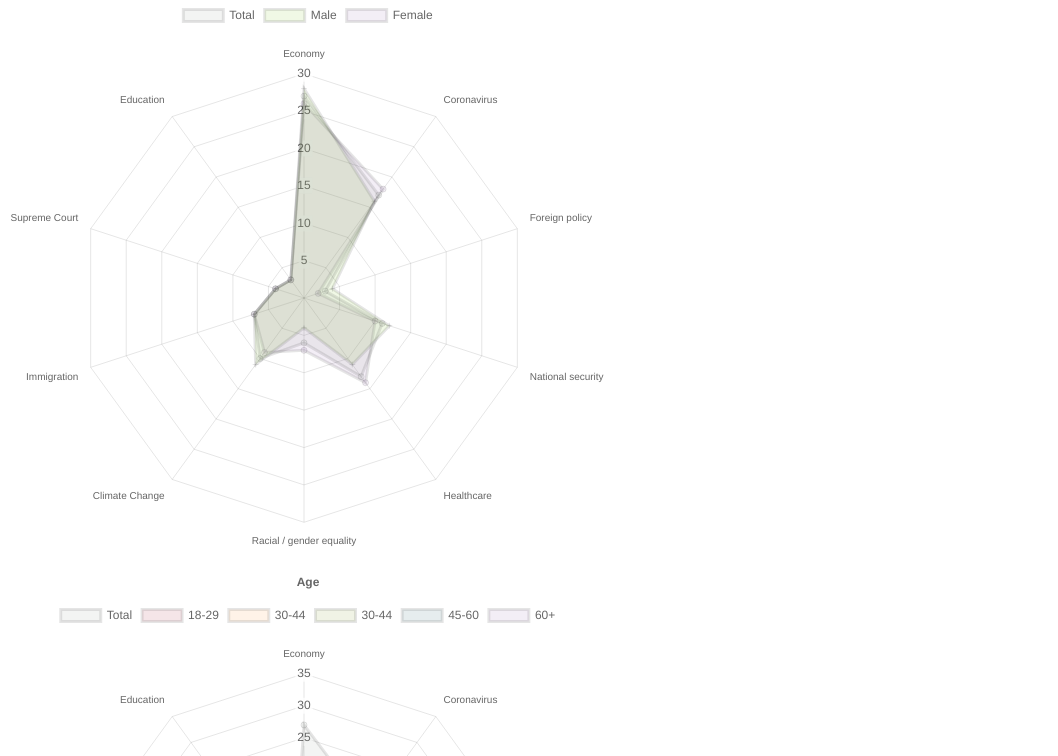
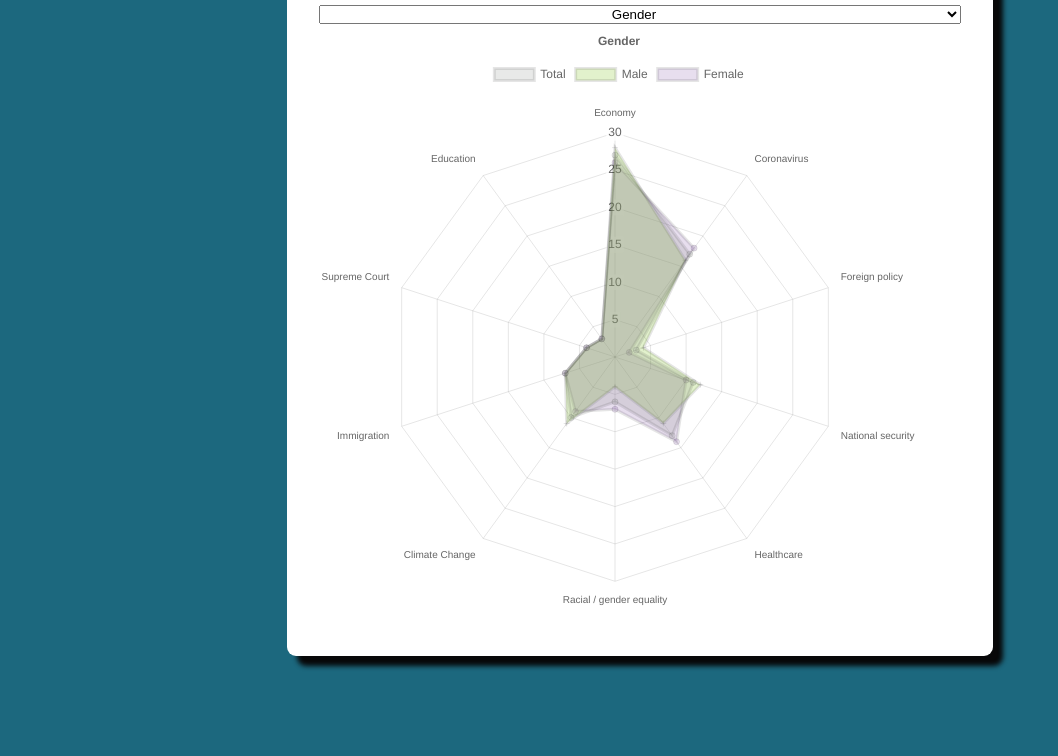
Before and after one commit to anarchopossum/450-Project3, a website: page index.html in a window 1280 px wide. Shown: the part 109-865 px from the top of the page, without its empty margins (0-1058 px from the left). After the commit the page ends 800 px from the top, so only its background shows below. Drawn offline with nearby package versions, Linux system fonts and the light colour scheme.

Commit message:
setup the UI for our html, age is not working, other than that a few tweaks to ploish it up

```diff
--- a/Age.js
+++ b/Age.js
@@ -14,7 +14,7 @@ let chart2 = new Chart(radar2, {
             // Person Type
             label: 'Total',
             // color and width of radar
-            backgroundColor: 'rgba(142,144,140,0.1)',
+            backgroundColor: 'rgba(142,144,140,0.2)',
             //boarderColor: '#8e908c',
             boarderWidth: 3,
             // Number Values Corresponding to issue (See labels)
@@ -24,7 +24,7 @@ let chart2 = new Chart(radar2, {
             // Person Type
             label: '18-29',
             // color and width of radar
-            backgroundColor: 'rgba(154, 3, 30,0.1)',
+            backgroundColor: 'rgba(154, 3, 30,0.2)',
             boarderColor: '#9A031E',
             pointStyle: 'cross',
             boarderwidth: 2,
@@ -35,7 +35,7 @@ let chart2 = new Chart(radar2, {
             // Person Type
             label: '30-44',
             // color and width of radar
-            backgroundColor:'rgba(251, 139, 36,0.1)',
+            backgroundColor:'rgba(251, 139, 36,0.2)',
             boarderColor: '#e36414',
             boarderwidth: 2,
             // Number Values Corresponding to issue (See labels)
@@ -45,7 +45,7 @@ let chart2 = new Chart(radar2, {
             // Person Type
             label: '30-44',
             // color and width of radar
-            backgroundColor:'rgba(113, 140, 0,0.1)',
+            backgroundColor:'rgba(113, 140, 0,0.2)',
             boarderColor: '#718C00',
             boarderwidth: 2,
             // Number Values Corresponding to issue (See labels)
@@ -55,7 +55,7 @@ let chart2 = new Chart(radar2, {
             // Person Type
             label: '45-60',
             // color and width of radar
-            backgroundColor:'rgba(15, 76, 92,0.1)',
+            backgroundColor:'rgba(15, 76, 92,0.2)',
             boarderColor: '#0f4c5c',
             boarderwidth: 2,
             // Number Values Corresponding to issue (See labels)
@@ -64,7 +64,7 @@ let chart2 = new Chart(radar2, {
             // Person Type
             label: '60+',
             // color and width of radar
-            backgroundColor:'rgba(137, 89, 168,0.1)',
+            backgroundColor:'rgba(137, 89, 168,0.2)',
             boarderColor: '#5f0f40',
             boarderwidth: 2,
             // Number Values Corresponding to issue (See labels)
--- a/Location.js
+++ b/Location.js
@@ -13,7 +13,7 @@ let chart4 = new Chart(radar4, {
             {
             label: 'Total',
             // color and width of radar
-            backgroundColor: 'rgba(142,144,140,0.1)',
+            backgroundColor: 'rgba(142,144,140,0.2)',
             //boarderColor: '#8e908c',
             boarderWidth: 3,
             // Number Values Corresponding to issue (See labels)
@@ -23,7 +23,7 @@ let chart4 = new Chart(radar4, {
             // location Type
             label: 'Northeast',
             // color and width of radar
-            backgroundColor:'rgba(154, 3, 30,0.1)',
+            backgroundColor:'rgba(154, 3, 30,0.2)',
             boarderColor: '#9A031E',
             boarderwidth: 2,
             // Number Values Corresponding to issue (See labels)
@@ -33,7 +33,7 @@ let chart4 = new Chart(radar4, {
             // location Type
             label: 'Midwest',
             // color and width of radar
-            backgroundColor:'rgba(251, 139, 36,0.1)',
+            backgroundColor:'rgba(251, 139, 36,0.2)',
             boarderColor: '#e36414',
             boarderwidth: 2,
             // Number Values Corresponding to issue (See labels)
@@ -43,7 +43,7 @@ let chart4 = new Chart(radar4, {
             // location Type
             label: 'South',
             // color and width of radar
-            backgroundColor:'rgba(113, 140, 0,0.1)',
+            backgroundColor:'rgba(113, 140, 0,0.2)',
             boarderColor: '#718C00',
             boarderwidth: 2,
             // Number Values Corresponding to issue (See labels)
@@ -52,7 +52,7 @@ let chart4 = new Chart(radar4, {
             // location Type
             label: 'Mountain',
             // color and width of radar
-            backgroundColor:'rgba(15, 76, 92,0.1)',
+            backgroundColor:'rgba(15, 76, 92,0.2)',
             boarderColor: '#0f4c5c',
             boarderwidth: 2,
             // Number Values Corresponding to issue (See labels)
@@ -61,7 +61,7 @@ let chart4 = new Chart(radar4, {
             // location Type
             label: 'Pacific',
             // color and width of radar
-            backgroundColor: 'rgba(137, 89, 168,0.1)',
+            backgroundColor: 'rgba(137, 89, 168,0.2)',
             boarderColor: '#5f0f40',
             pointStyle: 'cross',
             boarderwidth: 2,
--- a/Main.js
+++ b/Main.js
@@ -14,7 +14,7 @@ let chart1 = new Chart(radar1, {
             // Person Type
             label: 'Total',
             // color and width of radar
-            backgroundColor: 'rgba(142,144,140,0.1)',
+            backgroundColor: 'rgba(142,144,140,0.2)',
             //boarderColor: '#8e908c',
             boarderWidth: 3,
             // Number Values Corresponding to issue (See labels)
@@ -24,7 +24,7 @@ let chart1 = new Chart(radar1, {
             // Person Type
             label: 'Male',
             // color and width of radar
-            backgroundColor: 'rgba(113,183,0,0.1)',
+            backgroundColor: 'rgba(113,183,0,0.2)',
             boarderColor: '#718C00',
             pointStyle: 'cross',
             boarderwidth: 2,
@@ -35,7 +35,7 @@ let chart1 = new Chart(radar1, {
             // Person Type
             label: 'Female',
             // color and width of radar
-            backgroundColor:'rgba(137,89,168,0.1)',
+            backgroundColor:'rgba(137,89,168,0.2)',
             boarderColor: '#5f0f40',
             boarderwidth: 2,
             // Number Values Corresponding to issue (See labels)
--- a/PolParty.js
+++ b/PolParty.js
@@ -14,7 +14,7 @@ let chart5 = new Chart(radar5, {
             // Total Party Type
             label: 'Total',
             // color and width of radar
-            backgroundColor: 'rgba(142,144,140,0.1)',
+            backgroundColor: 'rgba(142,144,140,0.2)',
             //boarderColor: '#8e908c',
             boarderWidth: 3,
             // Number Values Corresponding to issue (See labels)
@@ -24,7 +24,7 @@ let chart5 = new Chart(radar5, {
             // First Party Type
             label: 'Repulican',
             // color and width of radar
-            backgroundColor:'rgba(154, 3, 30,0.1)',
+            backgroundColor:'rgba(154, 3, 30,0.2)',
             boarderColor: '#9A031E',
             boarderwidth: 2,
             // Number Values Corresponding to issue (See labels)
@@ -34,7 +34,7 @@ let chart5 = new Chart(radar5, {
             // Secomd Party Type
             label: 'Democrat',
             // color and width of radar
-            backgroundColor:'rgba(251, 139, 36,0.1)',
+            backgroundColor:'rgba(251, 139, 36,0.2)',
             boarderColor: '#e36414',
             boarderwidth: 2,
             // Number Values Corresponding to issue (See labels)
@@ -44,7 +44,7 @@ let chart5 = new Chart(radar5, {
             // Last Party Type(s)
             label: 'Independent/Other',
             // color and width of radar
-            backgroundColor:'rgba(113, 140, 0,0.1)',
+            backgroundColor:'rgba(113, 140, 0,0.2)',
             boarderColor: '#718C00',
             boarderwidth: 2,
             // Number Values Corresponding to issue (See labels)
--- a/Wealth.js
+++ b/Wealth.js
@@ -13,7 +13,7 @@ let chart3 = new Chart(radar3, {
             {
             label: 'Total',
             // color and width of radar
-            backgroundColor: 'rgba(142,144,140,0.1)',
+            backgroundColor: 'rgba(142,144,140,0.2)',
             //boarderColor: '#8e908c',
             boarderWidth: 3,
             // Number Values Corresponding to issue (See labels)
@@ -23,7 +23,7 @@ let chart3 = new Chart(radar3, {
             // wealth Type
             label: '$0-$49,9999',
             // color and width of radar
-            backgroundColor:'rgba(154, 3, 30,0.1)',
+            backgroundColor:'rgba(154, 3, 30,0.2)',
             boarderColor: '#9A031E',
             boarderwidth: 2,
             // Number Values Corresponding to issue (See labels)
@@ -33,7 +33,7 @@ let chart3 = new Chart(radar3, {
             // wealth Type
             label: '$50,000-$99,999',
             // color and width of radar
-            backgroundColor:'rgba(251, 139, 36,0.1)',
+            backgroundColor:'rgba(251, 139, 36,0.2)',
             boarderColor: '#e36414',
             boarderwidth: 2,
             // Number Values Corresponding to issue (See labels)
@@ -43,7 +43,7 @@ let chart3 = new Chart(radar3, {
             // wealth Type
             label: '$100,000-$149,999',
             // color and width of radar
-            backgroundColor:'rgba(113, 140, 0,0.1)',
+            backgroundColor:'rgba(113, 140, 0,0.2)',
             boarderColor: '#718C00',
             boarderwidth: 2,
             // Number Values Corresponding to issue (See labels)
@@ -52,7 +52,7 @@ let chart3 = new Chart(radar3, {
             // wealth Type
             label: '$150,000-$199,999',
             // color and width of radar
-            backgroundColor:'rgba(15, 76, 92,0.1)',
+            backgroundColor:'rgba(15, 76, 92,0.2)',
             boarderColor: '#0f4c5c',
             boarderwidth: 2,
             // Number Values Corresponding to issue (See labels)
@@ -61,7 +61,7 @@ let chart3 = new Chart(radar3, {
             // wealth Type
             label: '$200,000+',
             // color and width of radar
-            backgroundColor: 'rgba(137, 89, 168,0.1)',
+            backgroundColor: 'rgba(137, 89, 168,0.2)',
             boarderColor: '#5f0f40',
             pointStyle: 'cross',
             boarderwidth: 2,
--- a/index.html
+++ b/index.html
@@ -13,35 +13,81 @@
 <style>
 h1 {text-align: center;}
 p {text-align: center;}
-div {text-align: center;}
+/* div {text-align: center;} */
+
+html {
+  background-color: #1c687e;
+  display: flex;
+  justify-content: center;
+}
+select {
+            position: relative;
+            padding: auto;
+            text-align: center;
+        }
+body{
+  background-color: white;
+  flex-direction: column;
+  justify-content: center;
+  box-shadow: 10px 10px 5px #080809;
+  display: flex;
+  border-radius: 9px;
+  padding: 2em;
+}
 </style>
 </head>
 
 <body>
     <h1 style="font-size:30px;">What Issues Matter the Most to Which Americans</h1>
+    <!-- DropDown Menu -->
+    <select id="choose" onchange="myFunction(this.options[this.selectedIndex].value);">
+      <option value="gender">Gender</option>
+      <option value="age">Age</option>
+      <option value="income">Income</option>
+      <option value="region">Region</option>
+      <option value="party">Party</option>
+  </select>
   <!-- EACH CANVAS(GRAPH) HAS IT'S OWN DIVIDER-->
-  <div style="height:600px; width: 600px">
+  <div class="gender" id="gender" style="height:600px; width: 600px">
     <canvas id="sex" height="300" width="300"></canvas>
   </div>
-  <div style="height: 600px; width: 600px;">
+  <div class="age" id="age" style="height: 600px; width: 600px;">
     <canvas id="age" height="300" width="300"></canvas>
   </div>
-  <div style="height: 600px; width: 600px;">
+  <div class="income" id="income" style="height: 600px; width: 600px;">
     <canvas id="wealth" height="300" width="300"></canvas>
   </div>
-  <div style="height: 600px; width: 600px;">
+  <div class="region" id="region" style="height: 600px; width: 600px;">
     <canvas id="location" height="300" width="300"></canvas>
   </div>
-  <div style="height: 600px; width: 600px;">
+  <div class="party"; id="party"; style="height: 600px; width: 600px;">
     <canvas id="politics" height="300" width="300"></canvas>
   </div>
   <!--Imports-->
   <script src="https://cdn.jsdelivr.net/npm/chart.js"></script>
   <script src="Main.js"></script> <!--SEX-->
-  <script src="Age.js"></script> // <!--AGE-->
+  <script src="Age.js"></script> <!--AGE-->
   <script src="Wealth.js"></script> <!--WEALTH-->
-  <script src="Location.js"></script> // <!--LOCATION-->
+  <script src="Location.js"></script> <!--LOCATION-->
   <script src="PolParty.js"></script> <!--POLITICAL PARTY-->
+
+  <script>
+    document.getElementById("gender").style.display = "block";
+    document.getElementById("age").style.display = "none";
+    document.getElementById("income").style.display = "none";
+    document.getElementById("region").style.display = "none";
+    document.getElementById("party").style.display = "none";
+
+    function myFunction(c)
+    {
+    document.getElementById("gender").style.display = "none";
+    document.getElementById("age").style.display = "none";
+    document.getElementById("income").style.display = "none";
+    document.getElementById("region").style.display = "none";
+    document.getElementById("party").style.display = "none";
+    document.getElementById(c).style.display = "block";
+    }
+</script>
 </body>
 
 </html>
```
